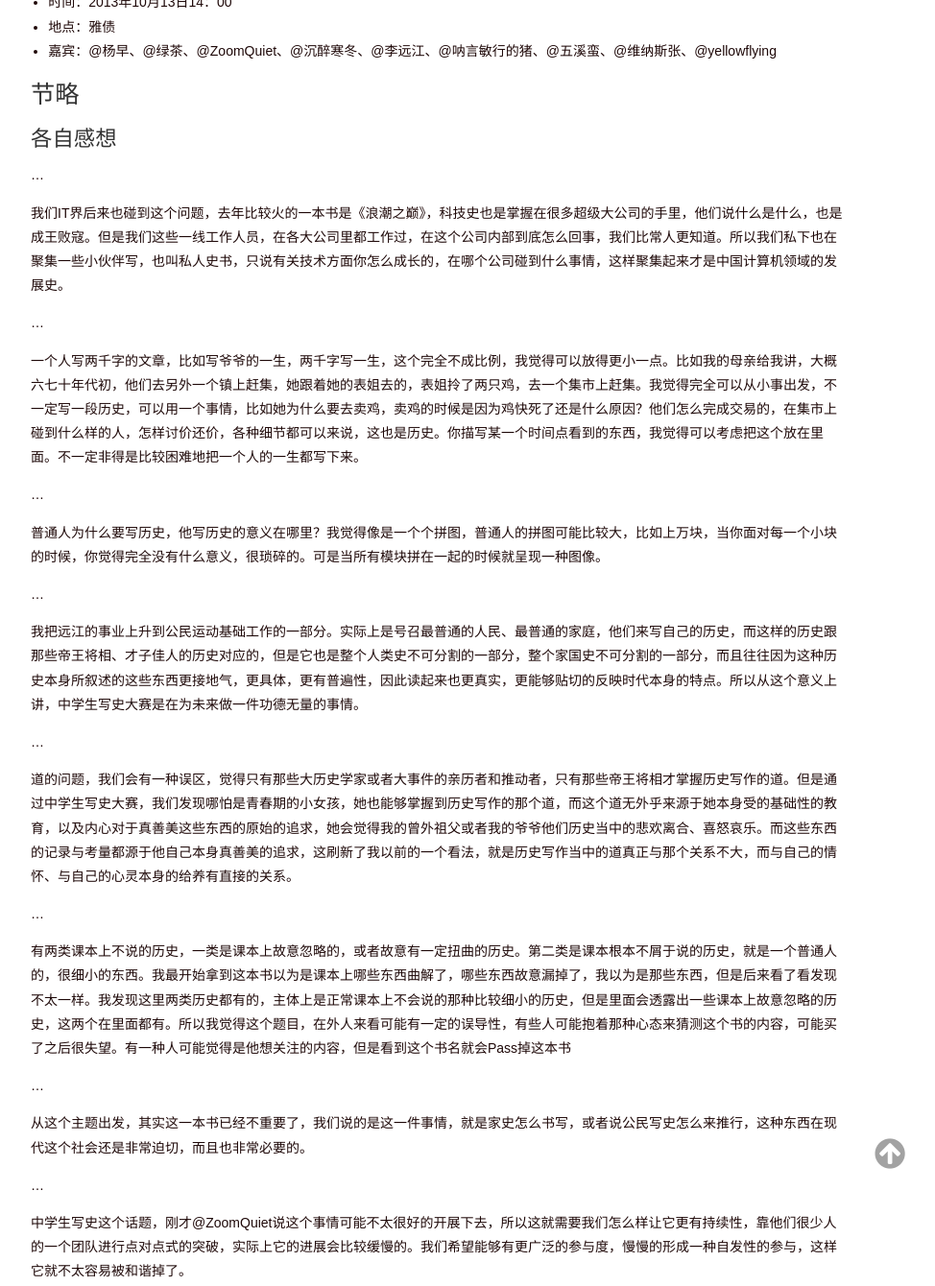
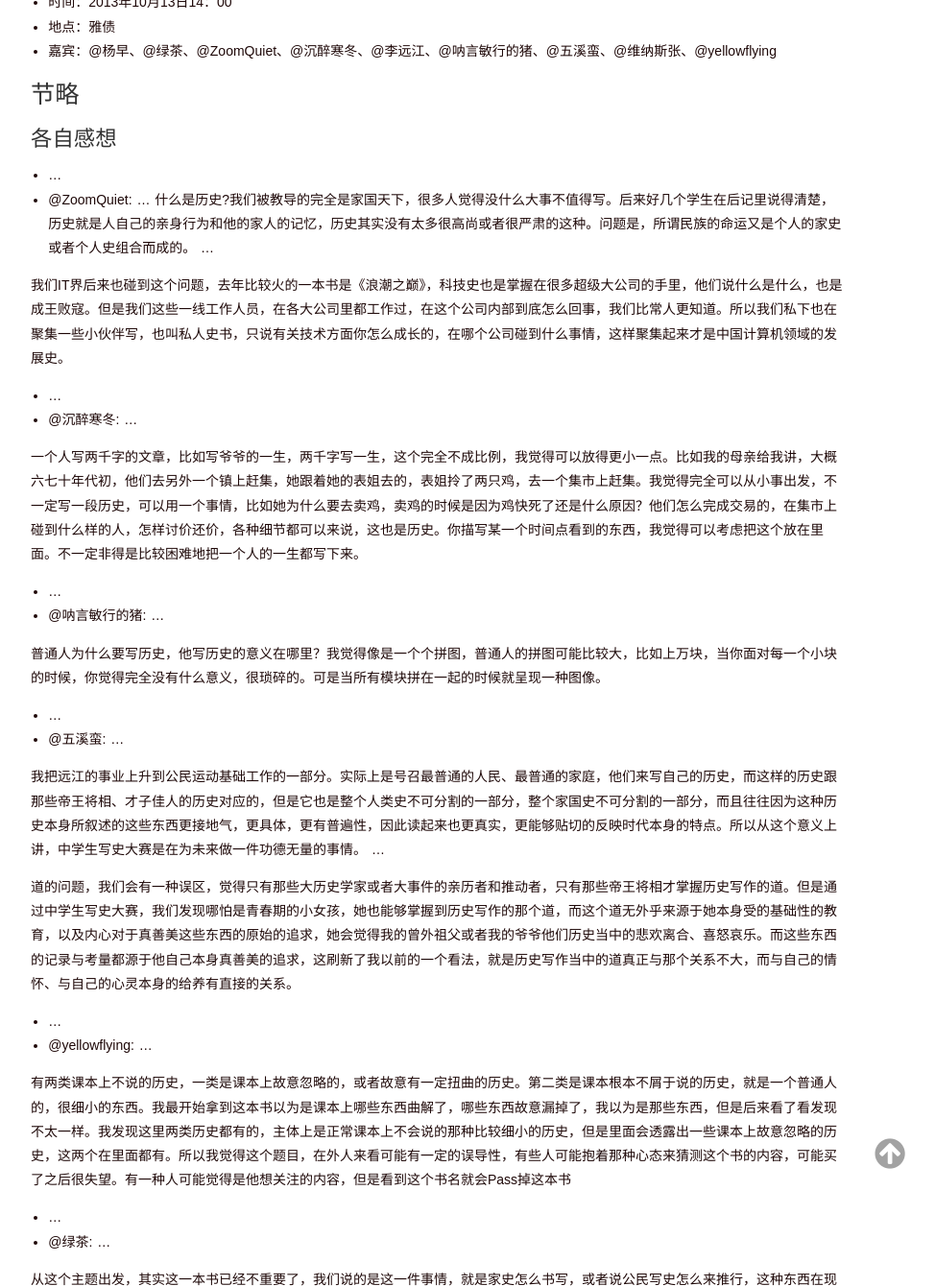
Before and after one commit to yuedulinju/yuedulinju.github.io, a Jekyll site: the page built from _posts/2013-10-26-issue19-history-of-family.md, in a window 1280 px wide and 1400 px high, scrolled down 557 px, cut to the strip 60-1400 px from the top of the window. Shown: the whole strip at 96% size, without its empty margins (183-1157 px from the left). Built offline with Jekyll 4.4.1, drawn with Linux system fonts in a browser that asks for light colours; some web fonts are replaced; Markdown is read by kramdown in place of the engine named in the settings; comment, search, counter and statistics services are not loaded; some of the changed text lies outside the part shown.

Commit message:
appende issue 19+

```diff
--- a/_posts/2013-10-26-issue19-history-of-family.md
+++ b/_posts/2013-10-26-issue19-history-of-family.md
@@ -21,31 +21,39 @@ tags:  issue summary
 # 节略
 
 ## 各自感想
+
+- ...
+- @ZoomQuiet: ...
+什么是历史?我们被教导的完全是家国天下，很多人觉得没什么大事不值得写。后来好几个学生在后记里说得清楚，历史就是人自己的亲身行为和他的家人的记忆，历史其实没有太多很高尚或者很严肃的这种。问题是，所谓民族的命运又是个人的家史或者个人史组合而成的。
 ...
 
 我们IT界后来也碰到这个问题，去年比较火的一本书是《浪潮之巅》，科技史也是掌握在很多超级大公司的手里，他们说什么是什么，也是成王败寇。但是我们这些一线工作人员，在各大公司里都工作过，在这个公司内部到底怎么回事，我们比常人更知道。所以我们私下也在聚集一些小伙伴写，也叫私人史书，只说有关技术方面你怎么成长的，在哪个公司碰到什么事情，这样聚集起来才是中国计算机领域的发展史。
 
-...
+- ...
+- @沉醉寒冬: ...
 
 一个人写两千字的文章，比如写爷爷的一生，两千字写一生，这个完全不成比例，我觉得可以放得更小一点。比如我的母亲给我讲，大概六七十年代初，他们去另外一个镇上赶集，她跟着她的表姐去的，表姐拎了两只鸡，去一个集市上赶集。我觉得完全可以从小事出发，不一定写一段历史，可以用一个事情，比如她为什么要去卖鸡，卖鸡的时候是因为鸡快死了还是什么原因？他们怎么完成交易的，在集市上碰到什么样的人，怎样讨价还价，各种细节都可以来说，这也是历史。你描写某一个时间点看到的东西，我觉得可以考虑把这个放在里面。不一定非得是比较困难地把一个人的一生都写下来。
 
-...
+- ...
+- @呐言敏行的猪: ...
 
 普通人为什么要写历史，他写历史的意义在哪里？我觉得像是一个个拼图，普通人的拼图可能比较大，比如上万块，当你面对每一个小块的时候，你觉得完全没有什么意义，很琐碎的。可是当所有模块拼在一起的时候就呈现一种图像。
 
-...
+- ...
+- @五溪蛮: ...
 
 我把远江的事业上升到公民运动基础工作的一部分。实际上是号召最普通的人民、最普通的家庭，他们来写自己的历史，而这样的历史跟那些帝王将相、才子佳人的历史对应的，但是它也是整个人类史不可分割的一部分，整个家国史不可分割的一部分，而且往往因为这种历史本身所叙述的这些东西更接地气，更具体，更有普遍性，因此读起来也更真实，更能够贴切的反映时代本身的特点。所以从这个意义上讲，中学生写史大赛是在为未来做一件功德无量的事情。
-
 ...
 
 道的问题，我们会有一种误区，觉得只有那些大历史学家或者大事件的亲历者和推动者，只有那些帝王将相才掌握历史写作的道。但是通过中学生写史大赛，我们发现哪怕是青春期的小女孩，她也能够掌握到历史写作的那个道，而这个道无外乎来源于她本身受的基础性的教育，以及内心对于真善美这些东西的原始的追求，她会觉得我的曾外祖父或者我的爷爷他们历史当中的悲欢离合、喜怒哀乐。而这些东西的记录与考量都源于他自己本身真善美的追求，这刷新了我以前的一个看法，就是历史写作当中的道真正与那个关系不大，而与自己的情怀、与自己的心灵本身的给养有直接的关系。
 
-...
+- ...
+- @yellowflying: ...
 
 有两类课本上不说的历史，一类是课本上故意忽略的，或者故意有一定扭曲的历史。第二类是课本根本不屑于说的历史，就是一个普通人的，很细小的东西。我最开始拿到这本书以为是课本上哪些东西曲解了，哪些东西故意漏掉了，我以为是那些东西，但是后来看了看发现不太一样。我发现这里两类历史都有的，主体上是正常课本上不会说的那种比较细小的历史，但是里面会透露出一些课本上故意忽略的历史，这两个在里面都有。所以我觉得这个题目，在外人来看可能有一定的误导性，有些人可能抱着那种心态来猜测这个书的内容，可能买了之后很失望。有一种人可能觉得是他想关注的内容，但是看到这个书名就会Pass掉这本书
 
-...
+- ...
+- @绿茶: ...
 
 从这个主题出发，其实这一本书已经不重要了，我们说的是这一件事情，就是家史怎么书写，或者说公民写史怎么来推行，这种东西在现代这个社会还是非常迫切，而且也非常必要的。
 
@@ -61,7 +69,8 @@ tags:  issue summary
 
 我们以后是否可以进行另外一种尝试，就是主题先行，实际上就是命题作文。你这个主题已经确定了，然后由中学生针对这个主题，这一个事也好，这一年也好，可以有不同的主题，进行不同的阐述，这样更直接更有针对性。你让他写一件小事，他也许真能把这个事情说的很生动。但是如果你让他写一辈子，这真的是很难写好的。
 
-...
+- ...
+- @杨早 读 @邱小石 的发言: ...
 
 在收到很多反馈的过程中，我妈妈最常问的问题就是，哎呀，这都是写着玩的，都是自己的家事，有什么意义？
 我觉得可以用《课本上不说的历史》的两篇序言，“捡拾大历史抛下的底层记忆”和“寻找历史的认知”来回答我妈妈的疑问。
@@ -104,7 +114,7 @@ tags:  issue summary
 
 ...
 
-没有真相没有和解，但是真相以猛料形式出现会造成社会的断裂，所有人都去声讨万恶的某个政党，最后大家崩裂，然后厮杀，这个肯定不合理。
+`“真相与和解委员会”` 没有真相没有和解，但是真相以猛料形式出现会造成社会的断裂，所有人都去声讨万恶的某个政党，最后大家崩裂，然后厮杀，这个肯定不合理。
 
 ...
 
```
Also changed, not shown: other parts of _posts/2013-10-26-issue19-history-of-family.md (+5 -2 lines).
